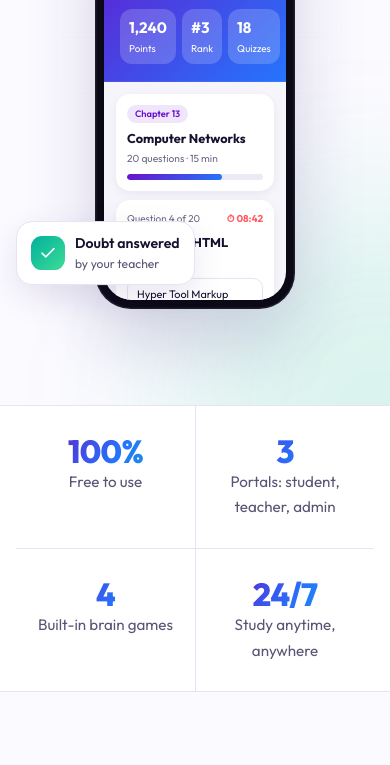
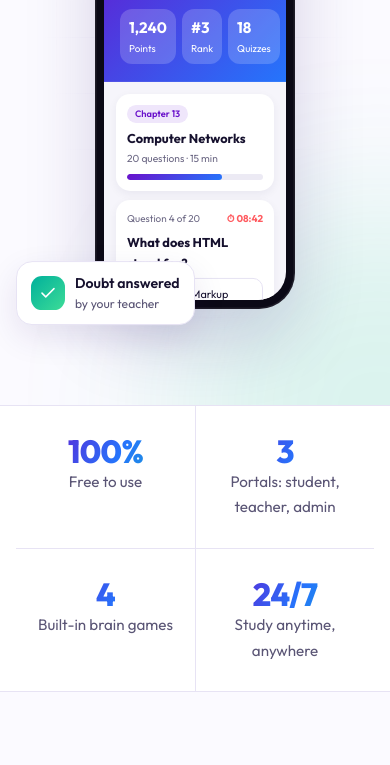
Before and after one commit to shahshubham9090/Quiz-Master, a plain HTML site: page index.html in a window 390 px wide. Shown: the part 930-1695 px from the top of the page. Drawn offline with Linux system fonts and the light colour scheme.

Commit message:
Keep hero chip clear of the quiz answer on phones
Co-Authored-By: Claude Opus 5.5 <noreply@anthropic.com>

```diff
--- a/styles.css
+++ b/styles.css
@@ -471,7 +471,7 @@ footer.site { padding: 56px 0 36px; border-top: 1px solid var(--border); color:
   .phone { width: 232px; }
   .phone.front { left: 2%; }
   .phone.back { right: 0; top: 60px; }
-  .chip-1 { left: 0; top: 410px; }
+  .chip-1 { left: 0; top: 462px; }
   .chip-2 { right: 0; top: 0; }
   .chip-3 { display: none; }
   .band .container { grid-template-columns: repeat(2, 1fr); }
@@ -490,7 +490,7 @@ footer.site { padding: 56px 0 36px; border-top: 1px solid var(--border); color:
   .screen { border-radius: 28px; font-size: 11px; }
   .phone.back { display: none; }
   .phone.front { left: 50%; margin-left: -100px; }
-  .chip-1 { top: 360px; }
+  .chip-1 { top: 400px; }
   .games { grid-template-columns: 1fr; }
   .panel { padding: 22px; }
   .panel-art { min-height: 0; }
```
